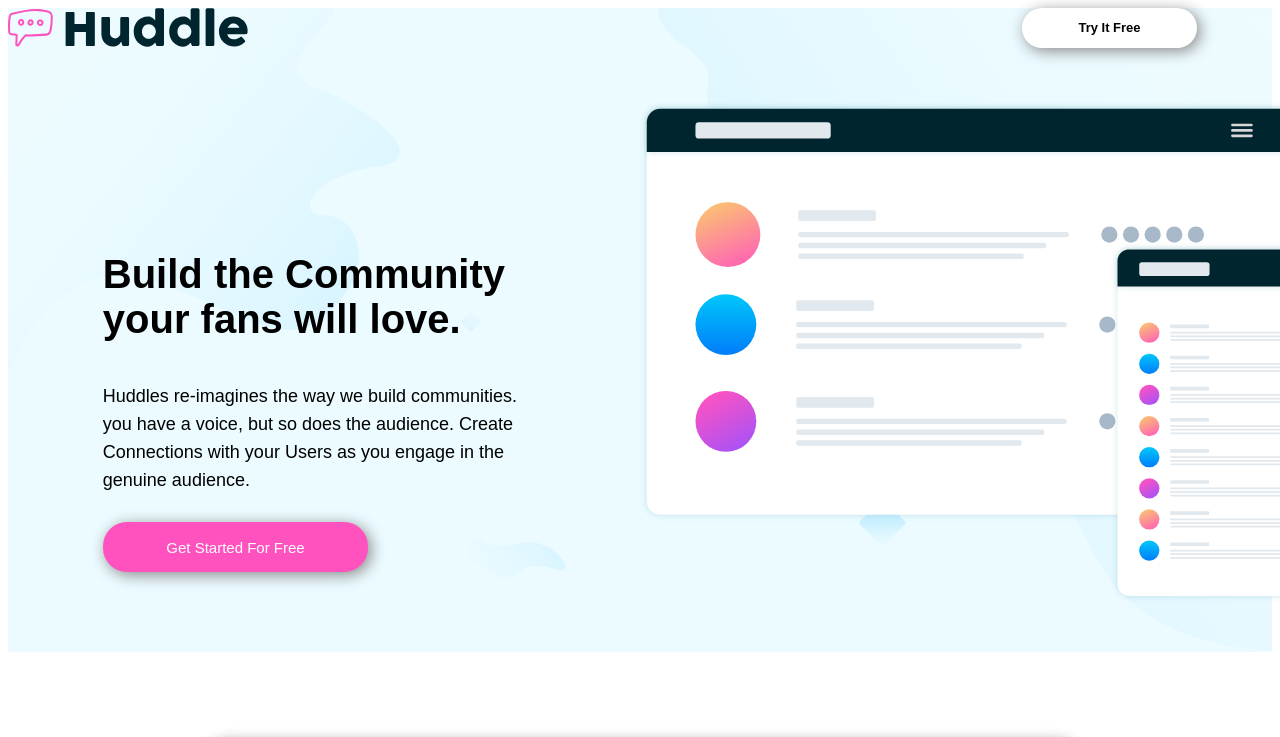
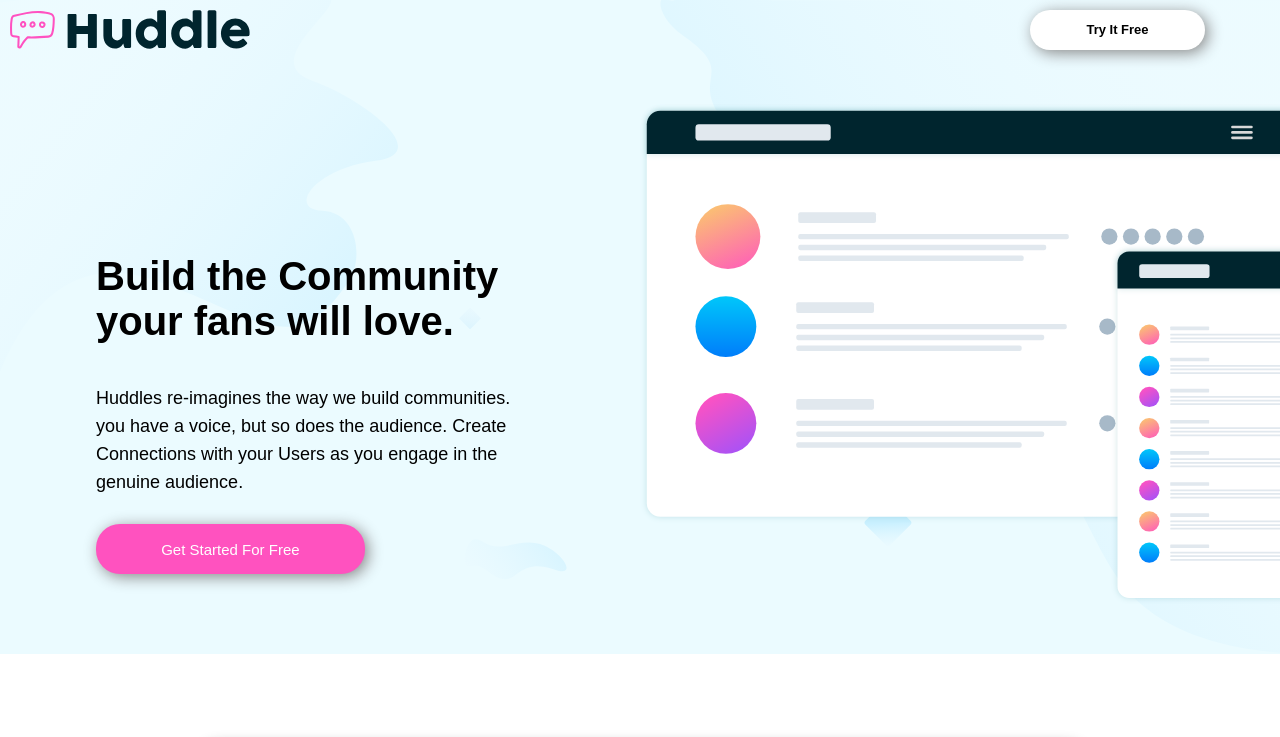
Before and after one commit to RajvirS99/Huddle-landing-page, a plain HTML site: page index.html in a window 1280 px wide. Shown: the top 737 px of the page. Drawn offline with Linux system fonts and the light colour scheme; a web font is replaced by a local one.

Commit message:
Update style.css

```diff
--- a/style.css
+++ b/style.css
@@ -1,6 +1,7 @@
 body{
     font-family: 'Poppins', sans-serif;
     font-size: 18px;
+    margin: 0;
 }
 
 .section1{
@@ -23,7 +24,8 @@ span .logo{
     /* margin-top: 50px; */
     display: grid;
     grid-template-columns: 250px auto 250px;
-    height: auto
+    height: auto;
+    padding: 10px 0px 0px 10px;
 }
 
 .buttons{
```
